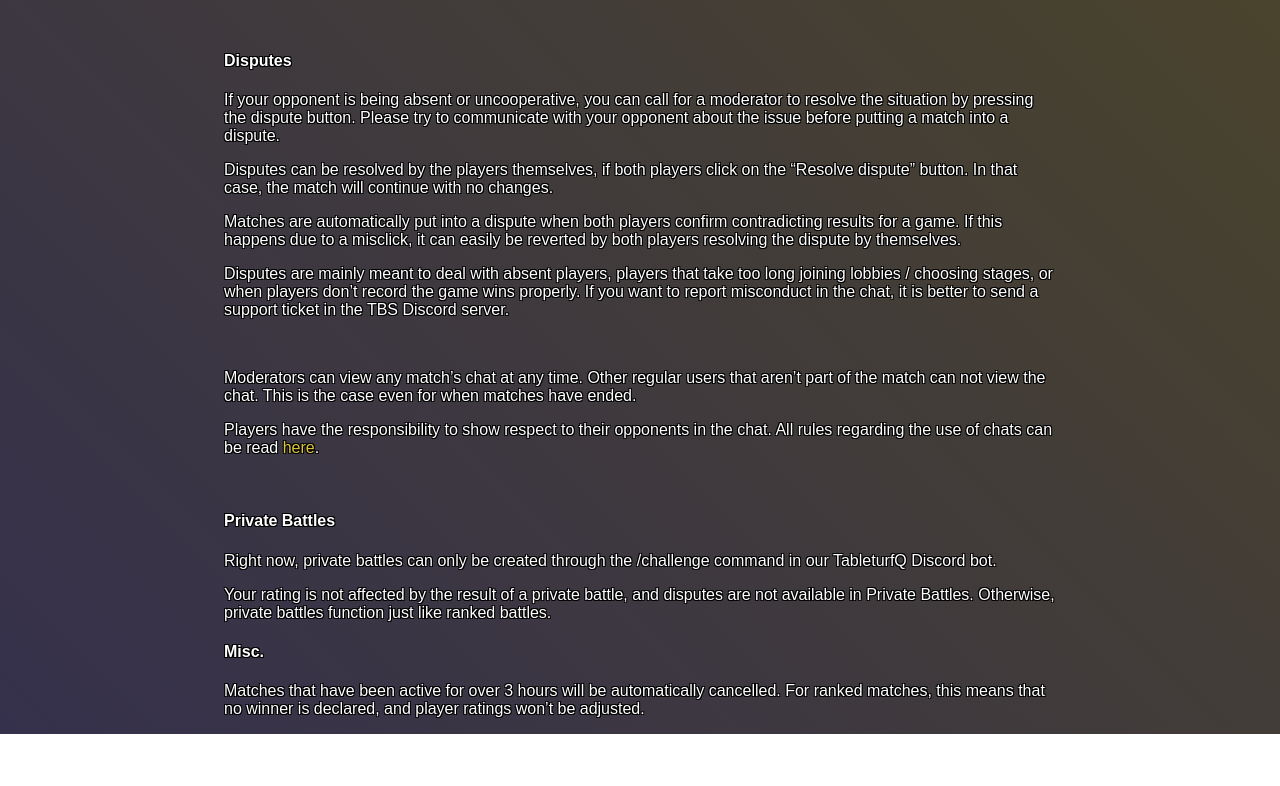
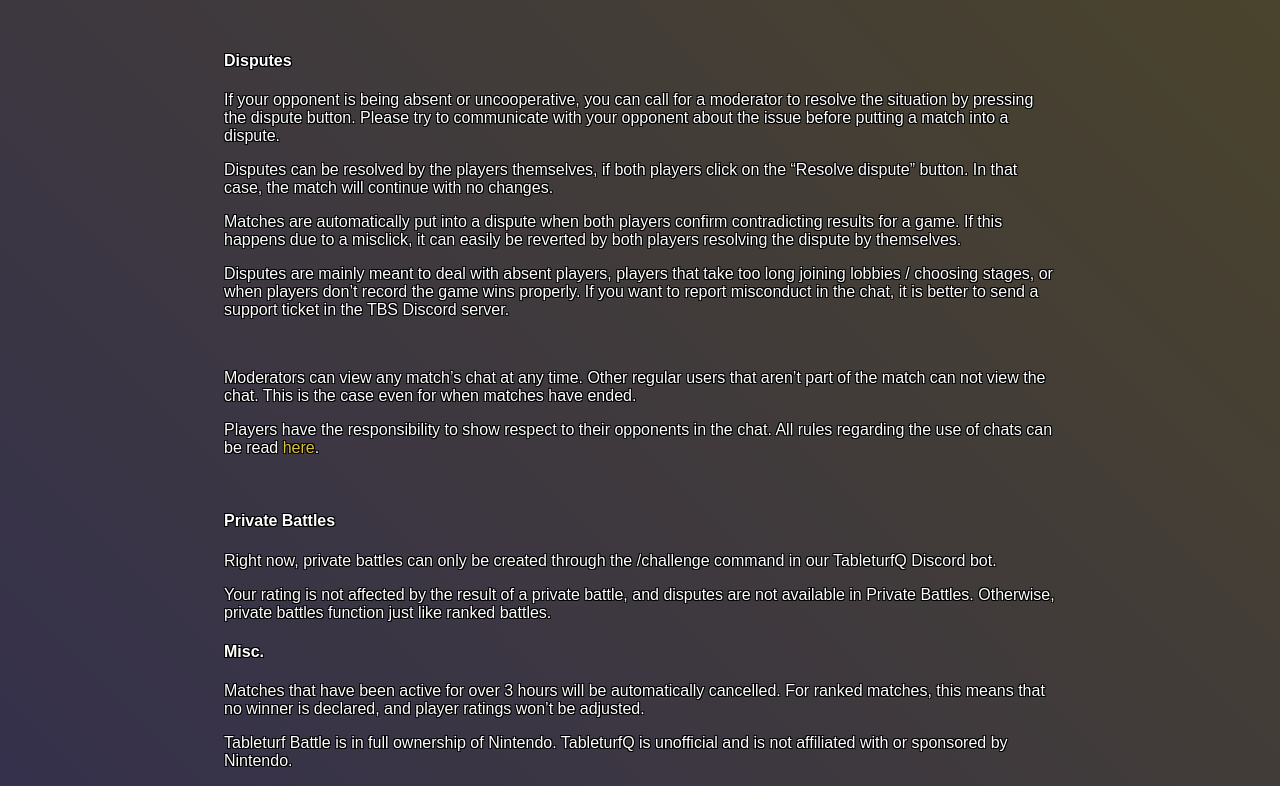
Before and after one commit to Ljovynn/TableturfQ, a website with bundled scripts: page public/info.html in a window 1280 px wide. Shown: the part 1095-1881 px from the top of the page. Before the commit the page ends 1829 px from the top, so only its background shows below. Built offline with nearby package versions, Linux system fonts and the light colour scheme; no server answers.

Commit message:
legal disclaimer

```diff
--- a/public/info.html
+++ b/public/info.html
@@ -121,6 +121,7 @@
                     <div class="content-section">
                         <h4>Misc.</h4>
                         <p>Matches that have been active for over 3 hours will be automatically cancelled. For ranked matches, this means that no winner is declared, and player ratings won’t be adjusted.</p>
+                        <p>Tableturf Battle is in full ownership of Nintendo. TableturfQ is unofficial and is not affiliated with or sponsored by Nintendo.</p>
                     </div>
                 </div>
 
```
